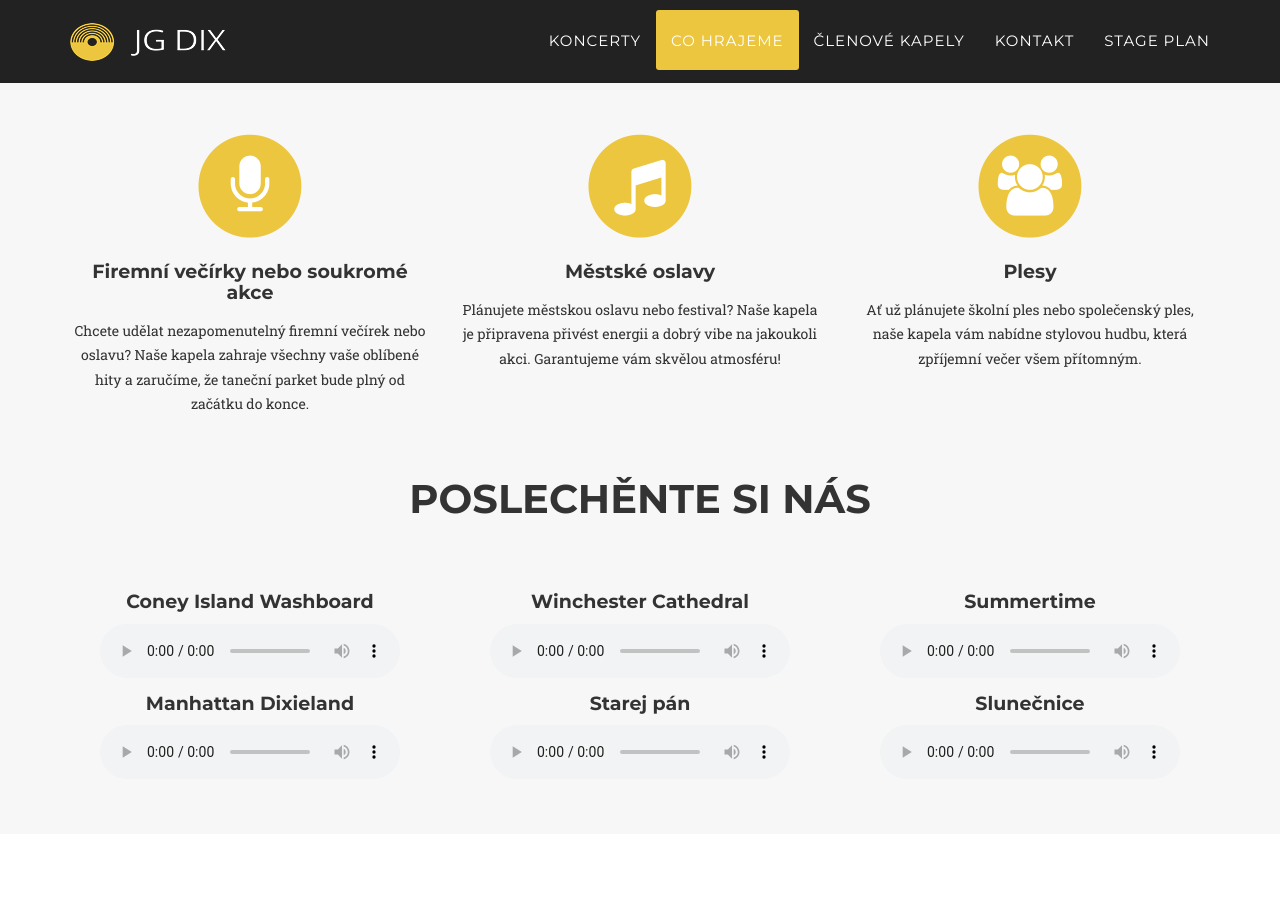
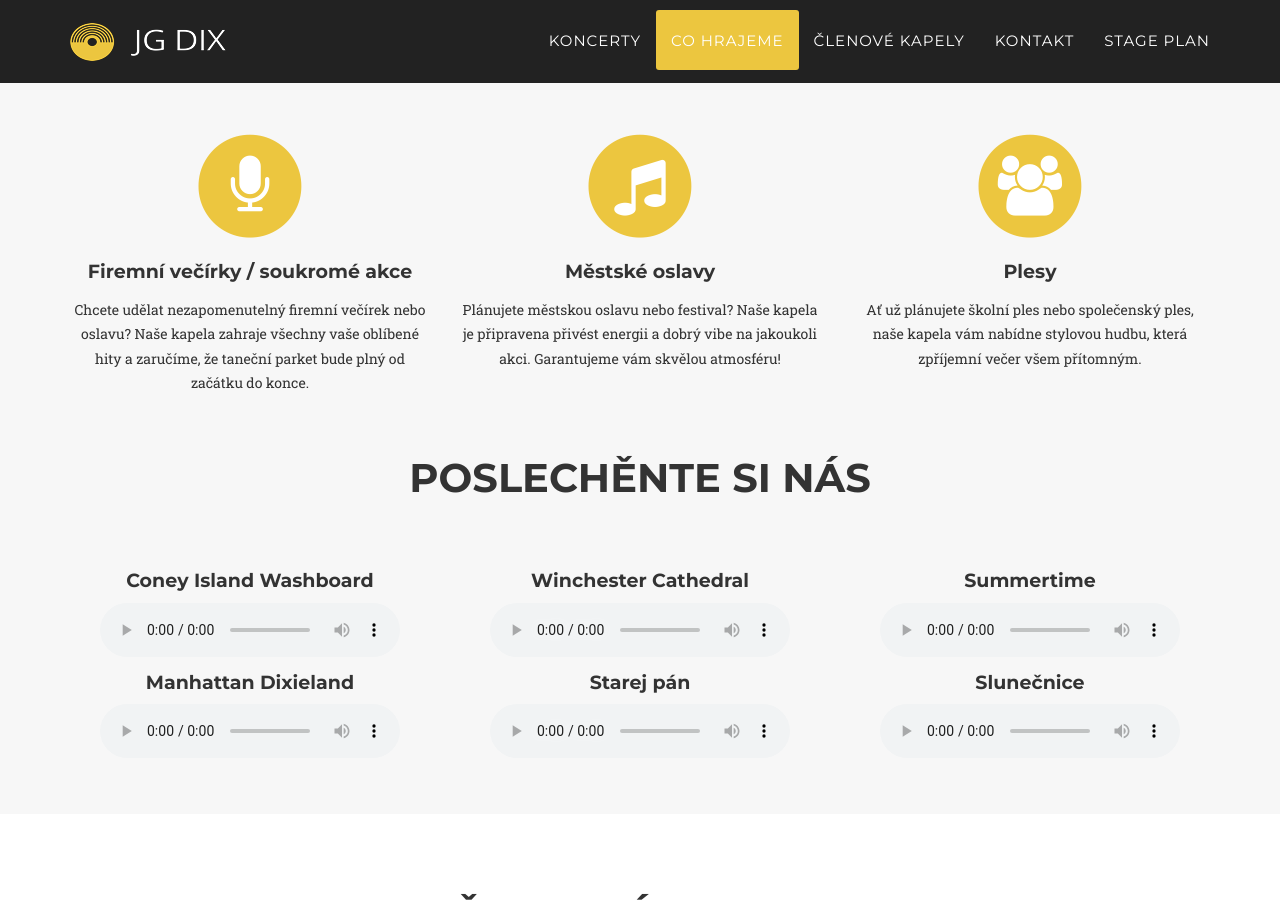
Before and after one commit to skalahonza/jgdix, a Jekyll site: the page built from index.html, in a window 1280 px wide and 900 px high, scrolled down 1498 px. Built offline with Jekyll 4.4.1, drawn with Linux system fonts in a browser that asks for light colours; some web fonts are replaced.

Commit message:
Edit services text

```diff
--- a/_includes/services.html
+++ b/_includes/services.html
@@ -18,7 +18,7 @@
                     <i class="fa fa-circle fa-stack-2x text-primary"></i>
                     <i class="fa fa-microphone fa-stack-1x fa-inverse"></i>
                 </span>
-                <h4 class="service-heading">Firemní večírky nebo soukromé akce</h4>
+                <h4 class="service-heading">Firemní večírky / soukromé akce</h4>
                 <p>Chcete udělat nezapomenutelný firemní večírek nebo oslavu? Naše kapela zahraje všechny vaše oblíbené
                     hity a zaručíme, že taneční parket bude plný od začátku do konce.</p>
             </div>
```
